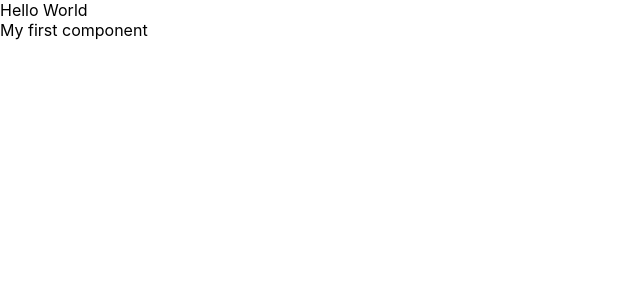
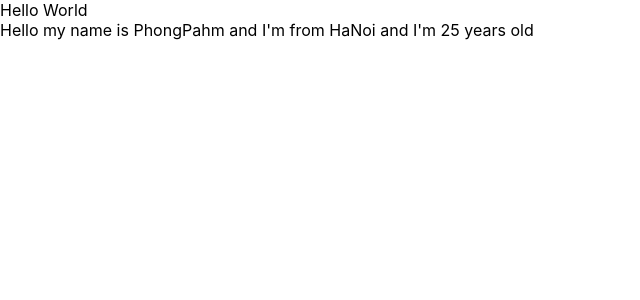
Before and after one commit to PhongPahmm/react-test, a React (Create React App) app: page / in a window 1280 px wide. Shown: the top 300 px of the page, without its empty margins (0-640 px from the left). Built offline with nearby package versions, Linux system fonts and the light colour scheme.

Commit message:
react state

```diff
--- a/src/components/MyComponents.js
+++ b/src/components/MyComponents.js
@@ -1,9 +1,14 @@
 import React from "react";
 
 class MyComponent extends React.Component {
+    state = {
+        name: 'PhongPahm',
+        address: 'HaNoi',
+        age: '25'
+    }
     render() {
         return (
-            <div>My first component</div>
+            <div>Hello my name is {this.state.name} and  I'm from {this.state.address} and I'm {this.state.age} years old</div>
         );
     }
 }
```
Also changed, not shown: src/App.js (+19 -0 lines).
